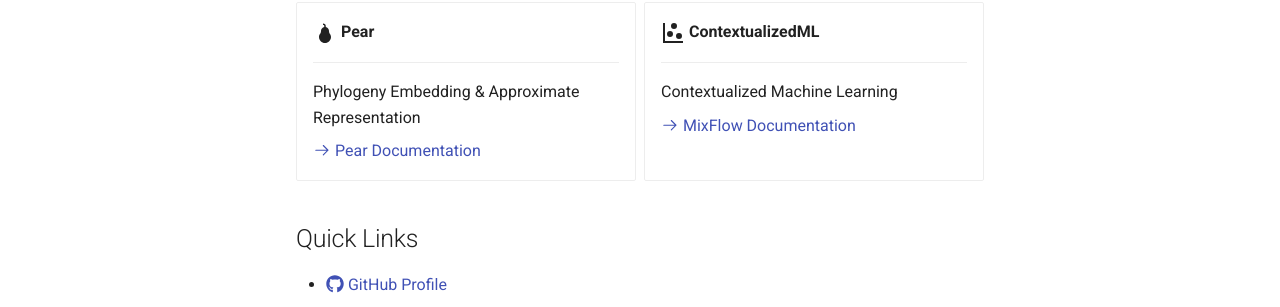
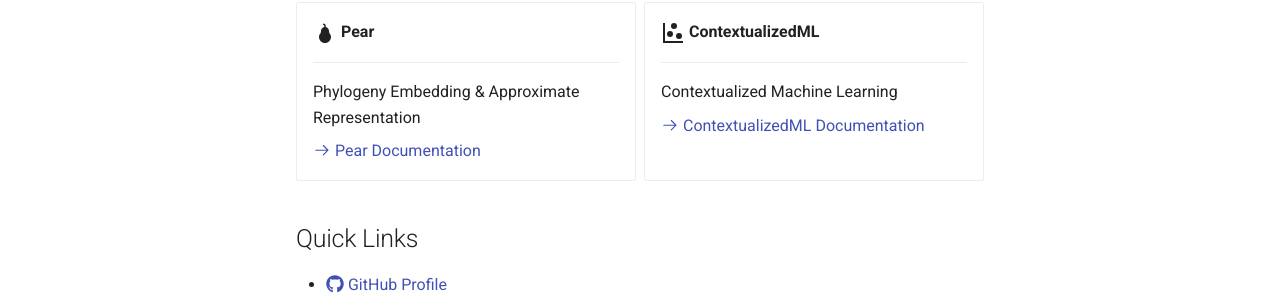
Before and after one commit to AndreaRubbi/andrearubbi-docs, an MkDocs documentation site: the page built from docs/index.md, in a window 1280 px wide and 1191 px high. Shown: the part 554-861 px from the top of the window. Built offline with MkDocs 1.6.1 and Material for MkDocs 9.7.7, drawn with Linux system fonts in a browser that asks for light colours; comment, search, counter and statistics services are not loaded; part of the change alters nothing that is shown.

```diff
--- a/docs/index.md
+++ b/docs/index.md
@@ -20,7 +20,7 @@ Welcome to the documentation hub for my open-source projects.
 
     Shortest-Path Flow Matching with Mixture-Conditioned Bases for OOD Generalization to Unseen Conditions
 
-    [:octicons-arrow-right-24: MixFlow Documentation](SP-FM/readme.md)
+    [:octicons-arrow-right-24: MixFlow Documentation](mixflow/index.md)
 
 -   :material-fruit-pear:{ .lg .middle } **Pear**
 
@@ -28,7 +28,7 @@ Welcome to the documentation hub for my open-source projects.
 
     Phylogeny Embedding & Approximate Representation
 
-    [:octicons-arrow-right-24: Pear Documentation](Pear-EBI/index.md)
+    [:octicons-arrow-right-24: Pear Documentation](pear/index.md)
 
 -   :material-chart-scatter-plot:{ .lg .middle } **ContextualizedML**
 
@@ -36,7 +36,7 @@ Welcome to the documentation hub for my open-source projects.
 
     Contextualized Machine Learning
 
-    [:octicons-arrow-right-24: MixFlow Documentation](contextualized/readme.md)
+    [:octicons-arrow-right-24: ContextualizedML Documentation](contextualized/index.md)
 
 </div>
 
--- a/mkdocs.yml
+++ b/mkdocs.yml
@@ -62,8 +62,9 @@ nav:
   - Home: index.md
   - Projects:
     - GGE: gge/index.md
-    - MixFlow: https://lotfollahi-lab.github.io/SP-FM/
-    - Pear: https://andrearubbi.github.io/Pear-EBI/
+    - MixFlow: mixflow/index.md
+    - Pear: pear/index.md
+    - ContextualizedML: contextualized/index.md
 
 extra:
   social:
```
Also changed, not shown: 1 other file.
